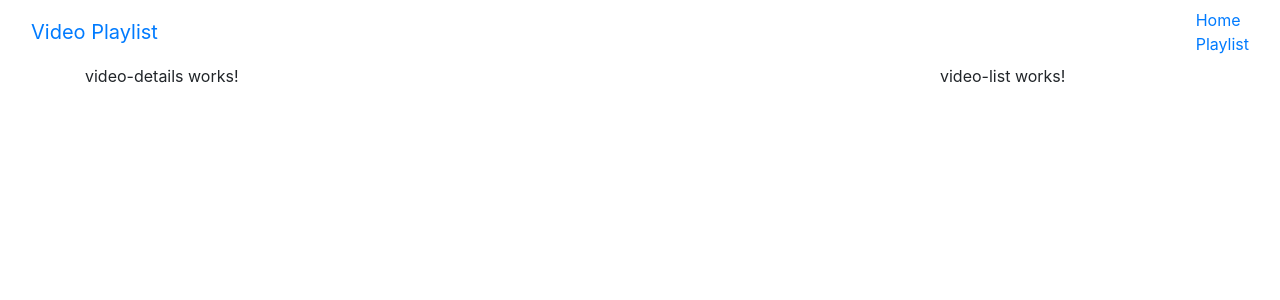
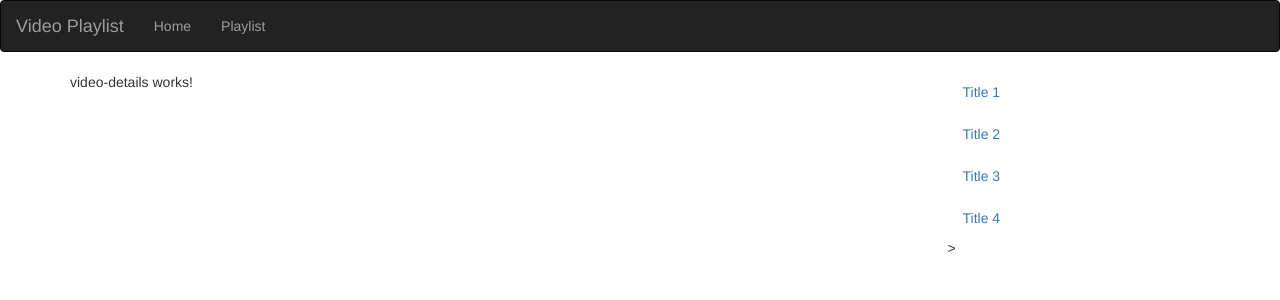
Before and after one commit to DarrenRegan/DataRQProject, an Angular app: page /videos in a window 1280 px wide. Shown: the top 300 px of the page. Built offline with nearby package versions, Linux system fonts and the light colour scheme.

Commit message:
Added more Compotent Styling

```diff
--- a/package.json
+++ b/package.json
@@ -21,7 +21,7 @@
     "@angular/platform-browser-dynamic": "~7.0.0",
     "@angular/router": "~7.0.0",
     "body-parser": "^1.18.3",
-    "bootstrap": "^4.1.3",
+    "bootstrap": "^3.3.7",
     "core-js": "^2.5.4",
     "express": "^4.16.4",
     "mongoose": "^5.3.13",
--- a/src/app/playlist/playlist.component.html
+++ b/src/app/playlist/playlist.component.html
@@ -3,6 +3,6 @@
     <video-details></video-details>
   </div>
   <div class="col-sm-3">
-    <video-list></video-list>
+    <video-list [videos]="videos"></video-list>
   </div>
 </div>
--- a/src/app/playlist/playlist.component.ts
+++ b/src/app/playlist/playlist.component.ts
@@ -1,4 +1,5 @@
 import { Component, OnInit } from '@angular/core';
+import { Video } from '../video';
 
 @Component({
   selector: 'app-playlist',
@@ -7,6 +8,14 @@ import { Component, OnInit } from '@angular/core';
 })
 export class PlaylistComponent implements OnInit {
 
+  //Array for 4 Videos to display to videolist.component.ts & bootstrap styling
+  videos: Video[] = [
+    {"_id": "1", "title": "Title 1", "url": "url 1", "description": "desc 1"},
+    {"_id": "2", "title": "Title 2", "url": "url 2", "description": "desc 2"},
+    {"_id": "3", "title": "Title 3", "url": "url 3", "description": "desc 3"},
+    {"_id": "4", "title": "Title 4", "url": "url 4", "description": "desc 4"}
+  ];
+
   constructor() { }
 
   ngOnInit() {
--- a/src/app/video-list/video-list.component.html
+++ b/src/app/video-list/video-list.component.html
@@ -1,3 +1,3 @@
-<p>
-  video-list works!
-</p>
+<ul class="nav nav-pills nav-stacked">
+    <li *ngFor="let video of videos"><a>{{video.title}}</a></li>
+</ul>>
--- a/src/app/video-list/video-list.component.ts
+++ b/src/app/video-list/video-list.component.ts
@@ -3,7 +3,8 @@ import { Component, OnInit } from '@angular/core';
 @Component({
   selector: 'video-list',
   templateUrl: './video-list.component.html',
-  styleUrls: ['./video-list.component.css']
+  styleUrls: ['./video-list.component.css'],
+  inputs: ['videos']
 })
 export class VideoListComponent implements OnInit {
 
--- /dev/null
+++ b/src/app/video.ts
@@ -0,0 +1,6 @@
+export class Video {
+        _id: string;
+        title:string;
+        url:string;
+        description:string;
+}
```
Also changed, not shown: 1 other file (tests, documents, lock files or other folders).
